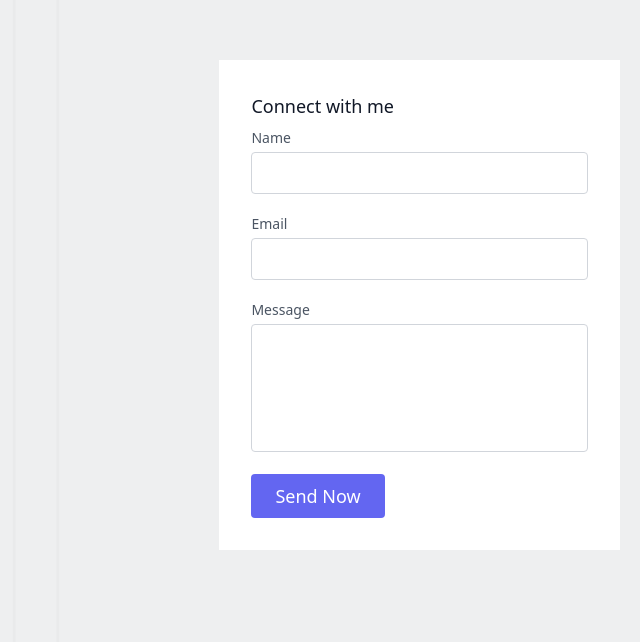
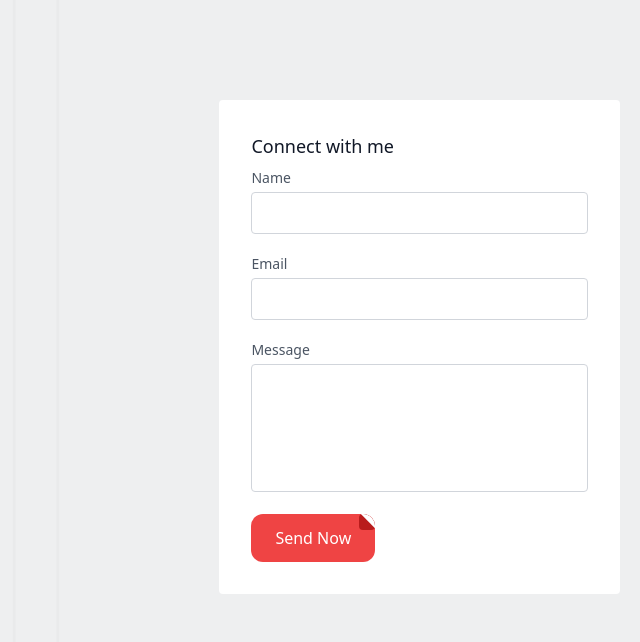
Before and after one commit to ProgrammerShipon/My-Portfolio, a React (Vite) app: page / in a window 1280 px wide. Shown: the part 3038-3680 px from the top of the page, without its empty margins (640-1280 px from the left). Built offline with nearby package versions, Linux system fonts and the light colour scheme.

Commit message:
some complite protfolio

```diff
--- a/src/Pages/Home/Banner/Banner.jsx
+++ b/src/Pages/Home/Banner/Banner.jsx
@@ -26,7 +26,7 @@ const Banner = () => {
 							designing unique brand identities and building optimal backend
 							systems.
 						</p>
-						<div className="flex justify-center gap-5">
+						<div className="flex justify-center flex-col md:flex-row gap-5">
 							<Link
 								to=""
 								className="relative inline-block text-lg group shadow-lg"
--- a/src/Pages/Home/Contact/Contact.jsx
+++ b/src/Pages/Home/Contact/Contact.jsx
@@ -2,13 +2,15 @@ import React from "react";
 import SocialsLink from "../../../Components/SocialsLink/SocialsLink";
 import useAos from "../../../Hooks/useAos";
 import Form from "./Form";
+import SectionTitle from "../../../Components/SectionTitle/SectionTitle";
 
 const Contact = () => {
 	useAos();
 
 	return (
 		<section id="Contact" className="section-bg body-font relative">
-			<div className="container px-5 py-24 mx-auto flex sm:flex-nowrap flex-wrap">
+			<SectionTitle title="Contact and My Location" />
+			<div className="mc px-5 flex sm:flex-nowrap flex-wrap">
 				<div
 					data-aos="fade-right"
 					data-aos-offset="300"
@@ -28,8 +30,8 @@ const Contact = () => {
 						loading="lazy"
 						referrerPolicy="no-referrer-when-downgrade"
 					/>
-					<div className="bg-white w-11/12 mx-auto relative flex flex-wrap py-6 rounded shadow-md">
-						<div className="lg:w-1/2 px-6">
+					<div className="bg-white md:w-11/12 mx-auto relative flex flex-wrap py-6 rounded shadow-md">
+						<div className="lg:w-1/2 px-3 md:px-6">
 							<h2 className="title-font font-semibold text-gray-900 tracking-widest text-lg mb-1">
 								ADDRESS
 							</h2>
@@ -37,7 +39,7 @@ const Contact = () => {
 
 							<SocialsLink />
 						</div>
-						<div className="lg:w-1/2 px-6 mt-4 lg:mt-0">
+						<div className="lg:w-1/2 px-3 md:px-6 mt-4 lg:mt-0">
 							<h2 className="title-font font-semibold text-gray-900 tracking-widest text-xs">
 								EMAIL
 							</h2>
@@ -57,7 +59,7 @@ const Contact = () => {
 					data-aos-anchor="#example-anchor"
 					data-aos-offset="500"
 					data-aos-duration="500"
-					className="lg:w-1/3 md:w-1/2 bg-white flex flex-col md:ml-auto w-full md:py-8 px-8 mt-8 md:mt-0"
+					className="lg:w-1/3 md:w-1/2 bg-white flex flex-col md:ml-auto w-full md:py-8 px-8 py-8 mt-8 md:mt-0 rounded"
 				>
 					<Form />
 				</div>
--- a/src/Pages/Home/Contact/Form.jsx
+++ b/src/Pages/Home/Contact/Form.jsx
@@ -24,6 +24,7 @@ const Form = () => {
 			.then(
 				(result) => {
 					console.log(result.text);
+					form.current.reset();
 					toast.success("Your Message Send Successfully!");
 				},
 				(error) => {
@@ -77,9 +78,15 @@ const Form = () => {
 				</div>
 				<button
 					type="submit"
-					className="text-white bg-indigo-500 border-0 py-2 px-6 focus:outline-none hover:bg-indigo-600 rounded text-lg"
+					className="relative inline-flex items-center justify-start px-6 py-3 overflow-hidden font-medium transition-all bg-red-500 rounded-xl group"
 				>
-					Send Now
+					<span class="absolute top-0 right-0 inline-block w-4 h-4 transition-all duration-500 ease-in-out bg-red-700 rounded group-hover:-mr-4 group-hover:-mt-4">
+						<span class="absolute top-0 right-0 w-5 h-5 rotate-45 translate-x-1/2 -translate-y-1/2 bg-white"></span>
+					</span>
+					<span class="absolute bottom-0 left-0 w-full h-full transition-all duration-500 ease-in-out delay-200 -translate-x-full translate-y-full bg-red-600 rounded-2xl group-hover:mb-12 group-hover:translate-x-0"></span>
+					<span class="relative w-full text-left text-white transition-colors duration-200 ease-in-out group-hover:text-white">
+						Send Now
+					</span>
 				</button>
 			</form>
 		</>
--- a/src/Pages/Home/Skills/Skills.jsx
+++ b/src/Pages/Home/Skills/Skills.jsx
@@ -22,7 +22,7 @@ const Skills = () => {
 				/>
 
 				<div>
-					<ul className="grid items-center justify-center text-center grid-cols-1 md:grid-cols-3 lg:grid-cols-5 gap-5">
+					<ul className="grid items-center justify-center text-center grid-cols-1 md:grid-cols-3 lg:grid-cols-5 gap-6 px-6">
 						{skillsData.map((skill, i) => (
 							<Skill skill={skill} i={i} />
 						))}
```
